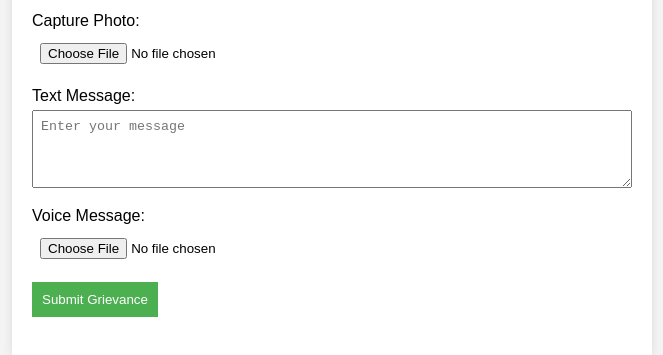
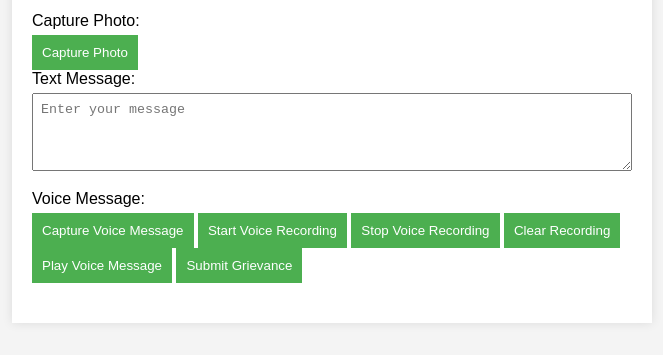
Before and after one commit to BhavyaSaiKeerthiThammineni14/Online-Grievance-System, a plain HTML site: page index.html in a window 1280 px wide. Shown: the part 211-566 px from the top of the page, without its empty margins (308-971 px from the left). Drawn offline with Linux system fonts and the light colour scheme.

Commit message:
Update index.html

```diff
--- a/index.html
+++ b/index.html
@@ -17,15 +17,28 @@
                 <!-- Add more sectors as needed -->
             </select>
 
-            <label for="photo">Capture Photo:</label>
-            <input type="file" id="photo" name="photo" accept="image/*">
+            <!-- Enhanced photo capture section -->
+            <div class="photo-section">
+                <label for="photo">Capture Photo:</label>
+                <input type="file" id="photo" name="photo" accept="image/*" style="display: none;">
+                <button type="button" id="capturePhoto" class="photo-upload">Capture Photo</button>
+                <img id="capturedImage" alt="Captured Photo" style="display: none;">
+            </div>
 
             <label for="message">Text Message:</label>
             <textarea id="message" name="message" rows="4" placeholder="Enter your message"></textarea>
 
             <label for="voiceMessage">Voice Message:</label>
-            <input type="file" id="voiceMessage" name="voiceMessage" accept="audio/*">
+            <input type="file" id="voiceMessage" name="voiceMessage" accept="audio/*" style="display: none;">
+            <button type="button" id="captureVoiceMessage" class="voice-upload">Capture Voice Message</button>
 
+            <!-- Add this audio element in your HTML form -->
+            <audio id="audioPlayer" controls style="display: none;"></audio>
+
+            <button type="button" id="startRecording">Start Voice Recording</button>
+            <button type="button" id="stopRecording">Stop Voice Recording</button>
+            <button type="button" id="clearRecording">Clear Recording</button>
+            <button type="button" id="playVoiceMessage">Play Voice Message</button>
             <button type="button" onclick="submitGrievance()">Submit Grievance</button>
         </form>
 
```
